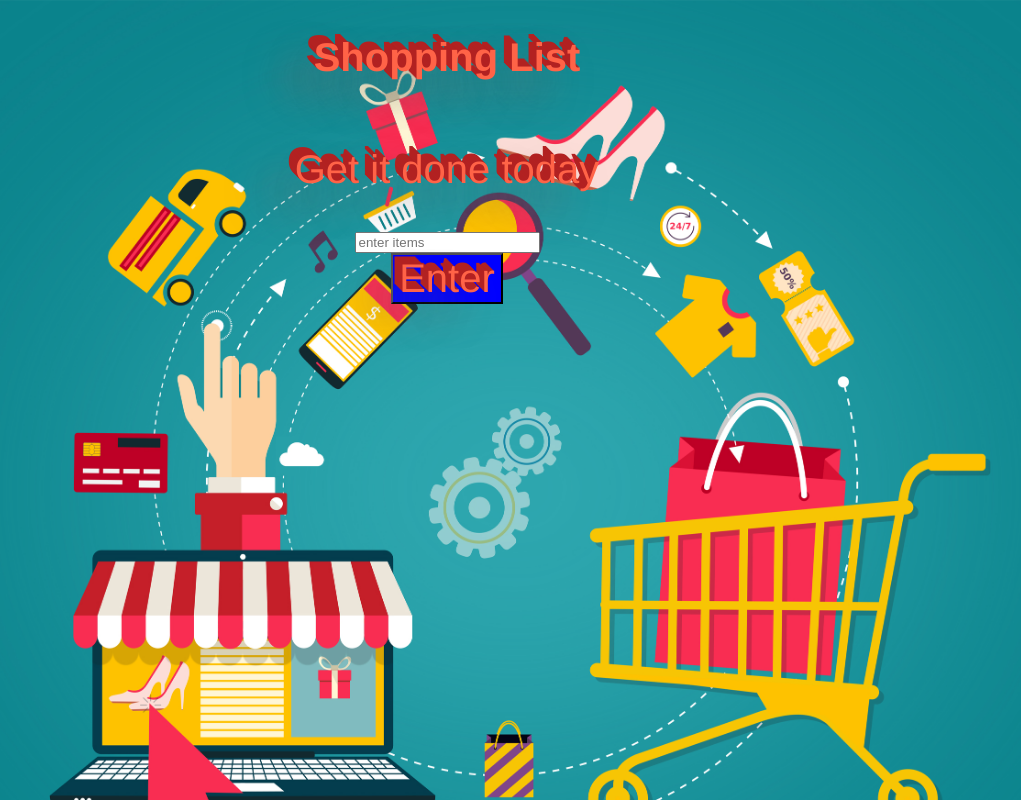
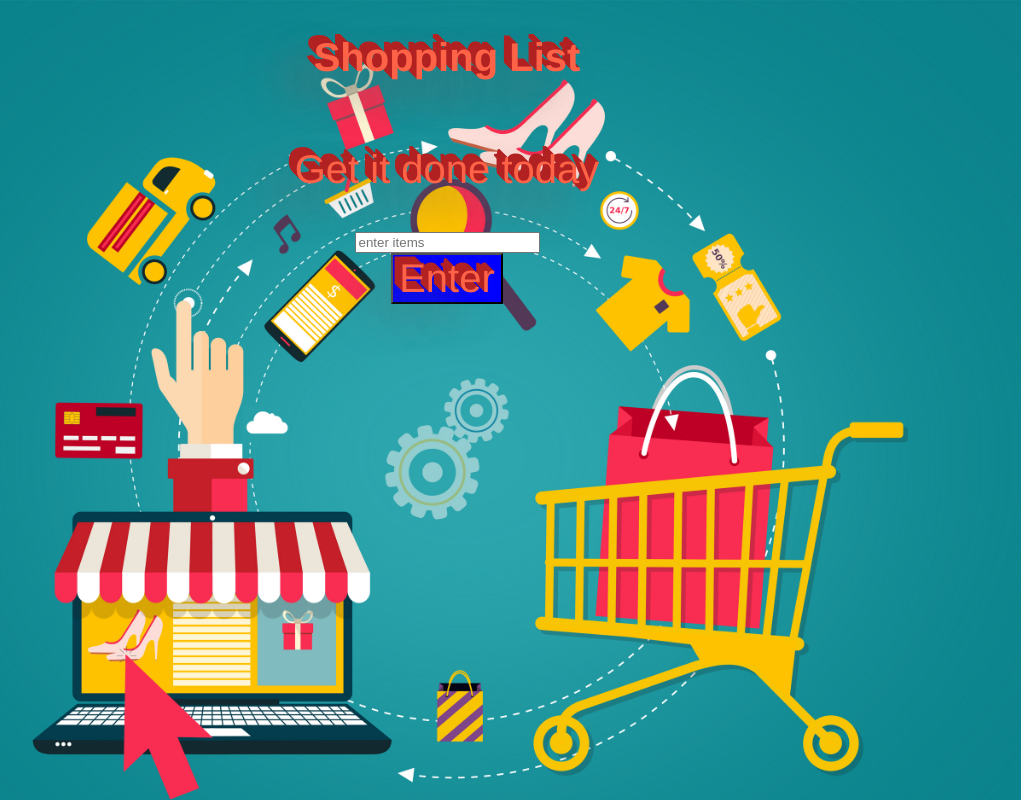
Before and after one commit to jonte450/shoppingList, a plain HTML site: page index.html in a window 1280 px wide. Shown: the whole page, without its empty margins (193-1214 px from the left). Drawn offline with Linux system fonts and the light colour scheme.

Commit message:
Add files via upload

```diff
--- a/style.css
+++ b/style.css
@@ -53,12 +53,13 @@ p{
 body{
   background-image: url("shopping.jpg");
   background-repeat: no-repeat;
-  background-size: auto 1000px;
+  background-size: cover;
   display: flex;
   align-items: center;
   justify-content: center;
   flex-direction: column;
 }
+
 li{
   margin: 15px;
 }
```
